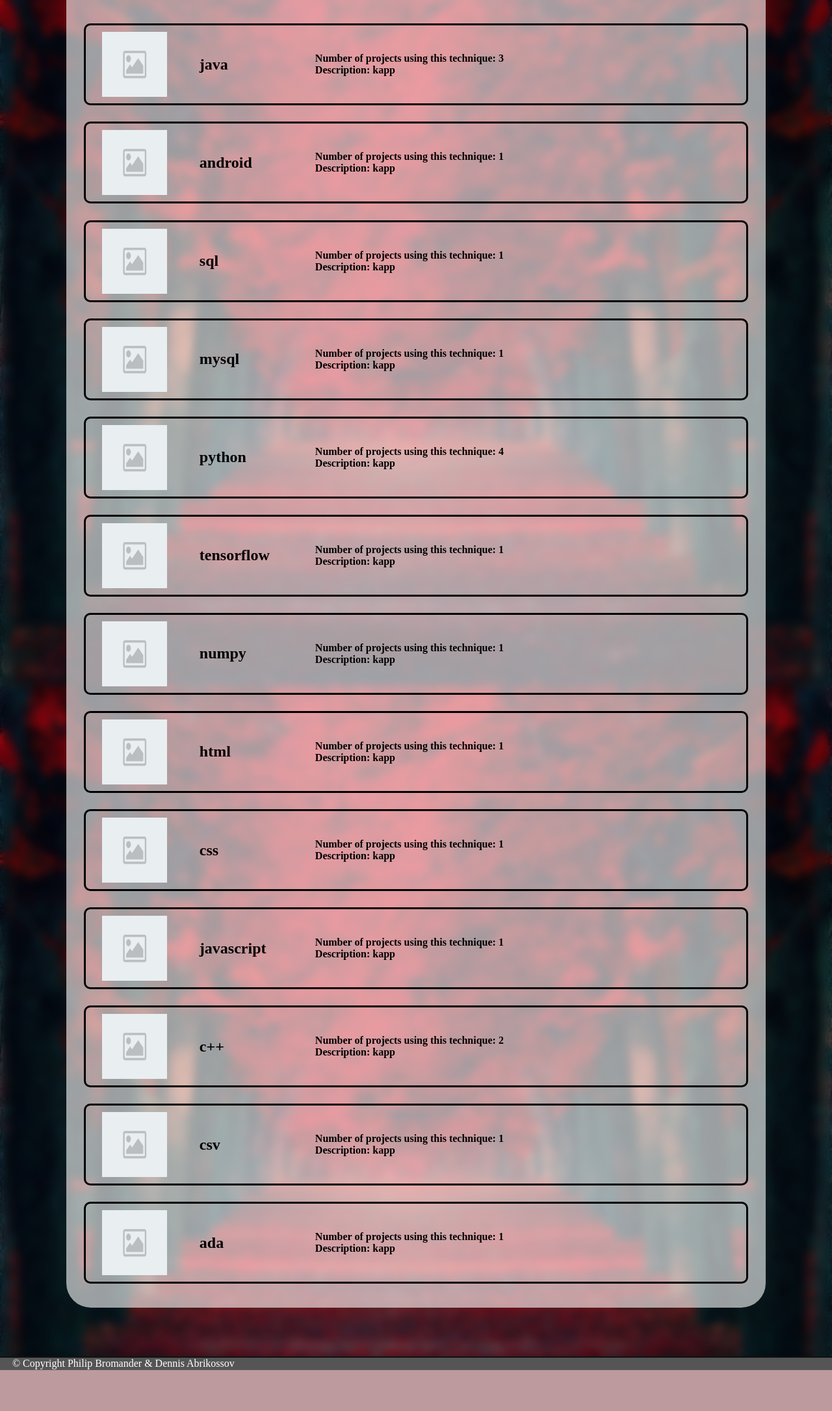
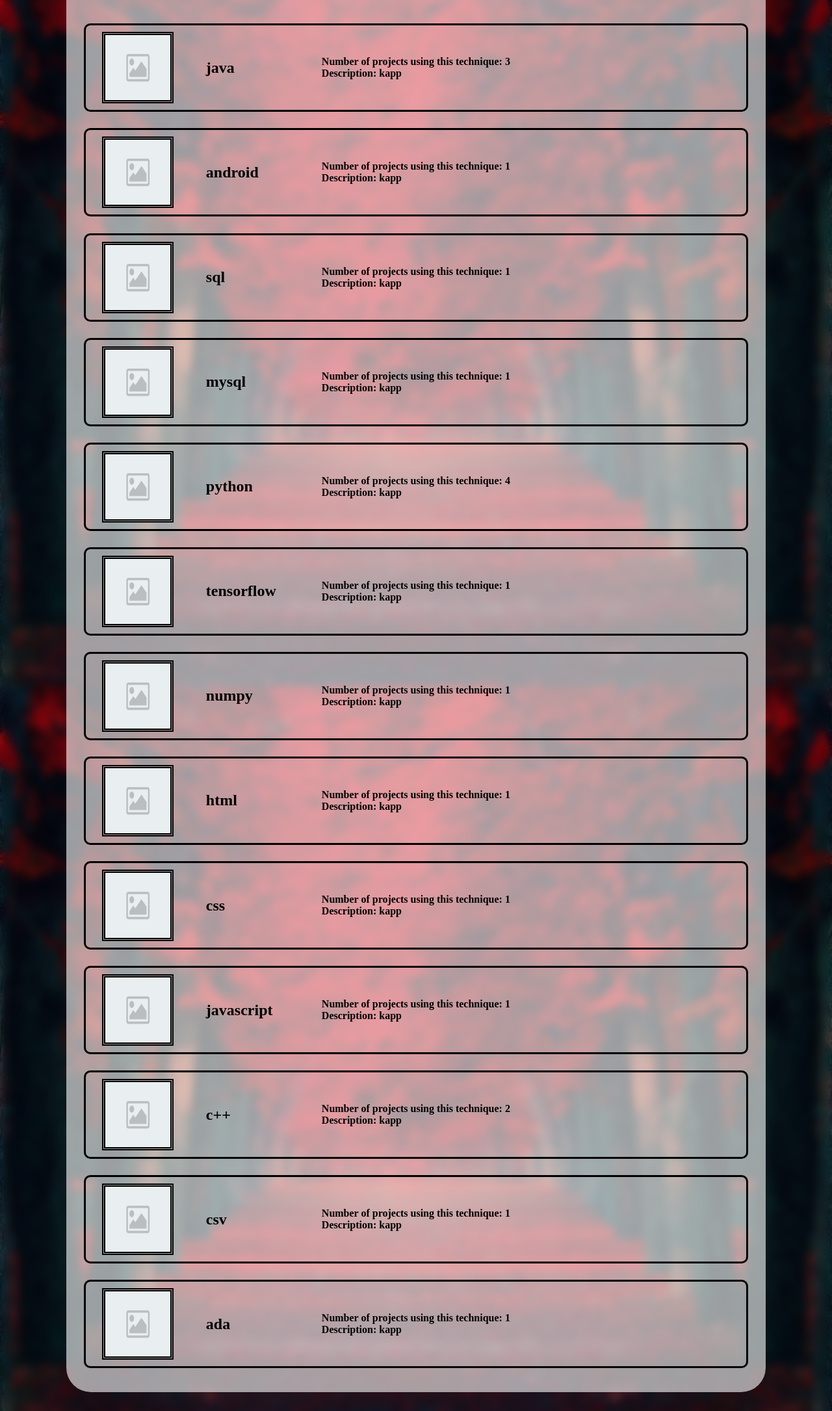
Before and after one commit to DarkDino77/TDP003, a Flask app: page /techniques in a window 1280 px wide. Shown: the part 82-2253 px from the top of the page at 65% size. Before the commit the page ends 2190 px from the top, so only its background shows below. Run offline with Flask 3, Linux system fonts and the light colour scheme.

Commit message:
Har ändrat hur bilde ramen för teknik bilder

```diff
--- a/Presentationlager/static/stylesheet_projects.css
+++ b/Presentationlager/static/stylesheet_projects.css
@@ -54,6 +54,8 @@
     margin-right: 8%;
     border: solid;
     border-radius: 10px;
+    font-size: 24px;
+
 }
 
   /* Style for the checkboxes and labels within the dropdown content */
--- a/Presentationlager/static/stylesheet_techniques.css
+++ b/Presentationlager/static/stylesheet_techniques.css
@@ -29,6 +29,7 @@
     margin-top: 10px;
     margin-bottom: 10px;
     margin-left: 25px;
+    border: double 1.5mm black;
   }
   .technique_class > h2{
     width: 10vW;
```
